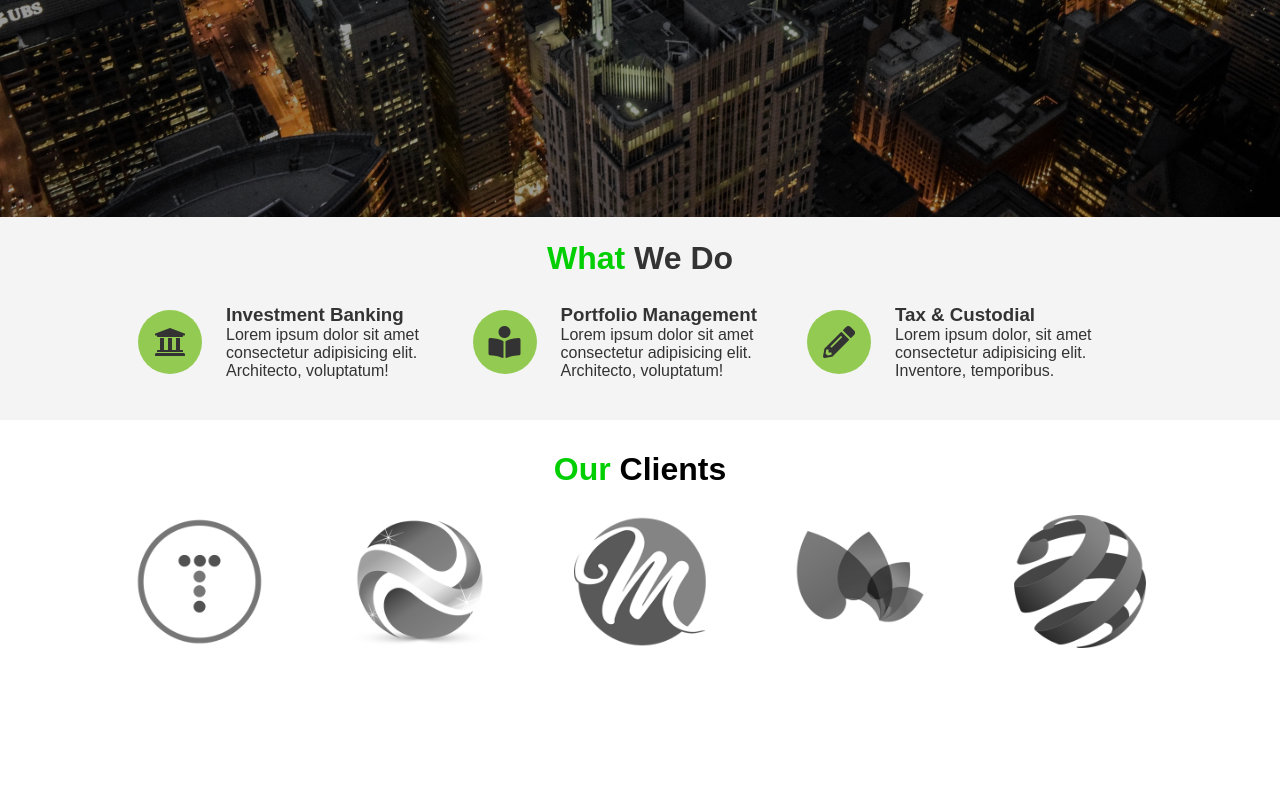
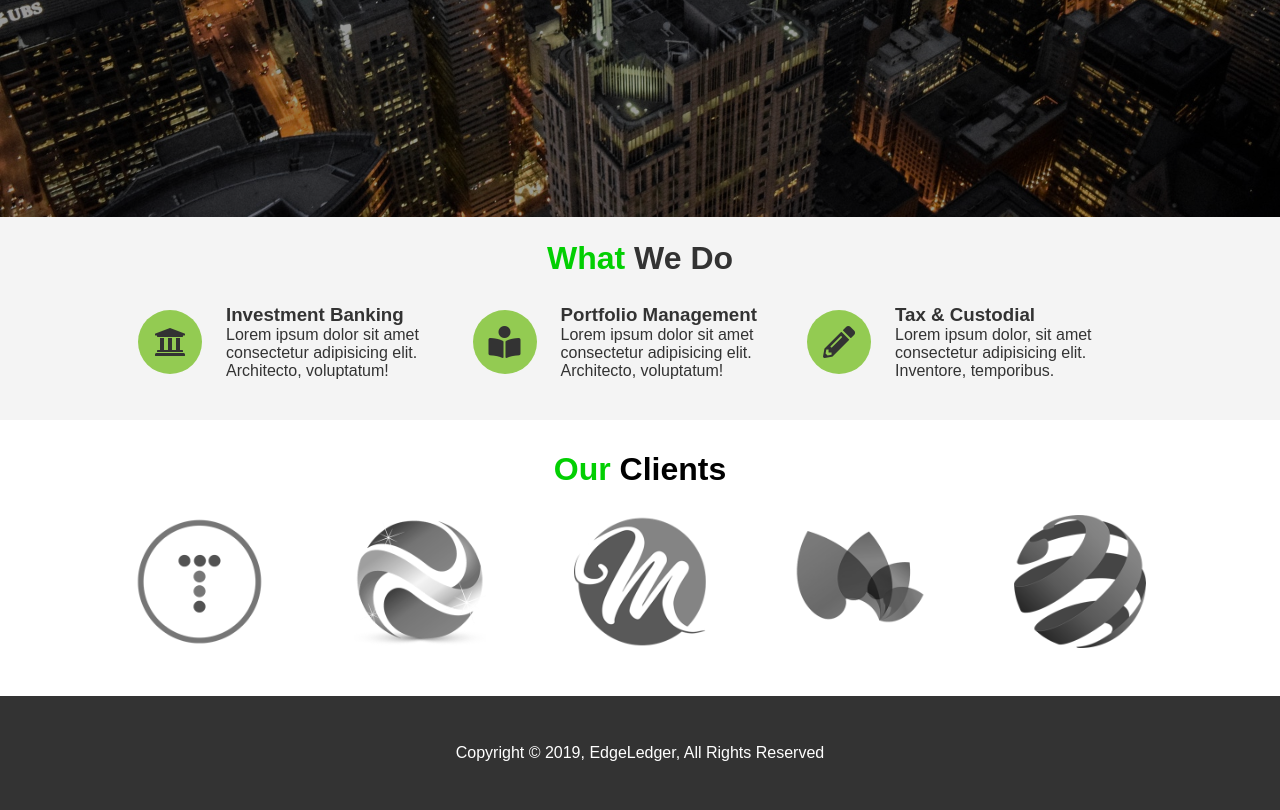
Before and after one commit to muhammadumarfarooq/account-ledger, a plain HTML site: page index.html in a window 1280 px wide. Shown: the part 643-1453 px from the top of the page. Before the commit the page ends 1339 px from the top, so only its background shows below. Drawn offline with Linux system fonts and the light colour scheme; files whose address does not match are found by name.

Commit message:
Completing the Account Ledger website

```diff
--- a/index.html
+++ b/index.html
@@ -1,13 +1,16 @@
 <!DOCTYPE html>
 <html lang="en">
+
 <head>
   <meta charset="UTF-8">
   <meta name="viewport" content="width=device-width, initial-scale=1.0">
   <meta http-equiv="X-UA-Compatible" content="ie=edge">
   <title>Account Ledger</title>
   <link rel="stylesheet" href="style.css">
-  <link rel="stylesheet" href="https://use.fontawesome.com/releases/v5.6.3/css/all.css" integrity="sha384-UHRtZLI+pbxtHCWp1t77Bi1L4ZtiqrqD80Kn4Z8NTSRyMA2Fd33n5dQ8lWUE00s/" crossorigin="anonymous">
+  <link rel="stylesheet" href="https://use.fontawesome.com/releases/v5.6.3/css/all.css"
+    integrity="sha384-UHRtZLI+pbxtHCWp1t77Bi1L4ZtiqrqD80Kn4Z8NTSRyMA2Fd33n5dQ8lWUE00s/" crossorigin="anonymous">
 </head>
+
 <body>
 
   <nav class="main-navbar">
@@ -25,7 +28,8 @@
     <!-- Showcase -->
     <section class="showcase-content">
       <h2 class="showcase-content__heading">The Sky Is The Limit</h2>
-      <p class="showcase-content__info">Lorem ipsum dolor sit amet consectetur adipisicing elit. Quae voluptatibus debitis praesentium inventore, eum deserunt.</p>
+      <p class="showcase-content__info">Lorem ipsum dolor sit amet consectetur adipisicing elit. Quae voluptatibus
+        debitis praesentium inventore, eum deserunt.</p>
       <button class="showcase-btn">Read more</button>
     </section>
   </header>
@@ -42,7 +46,8 @@
 
             <h3>Investment Banking</h3>
             <div class="service">
-                <p class="services__info">Lorem ipsum dolor sit amet consectetur adipisicing elit. Architecto, voluptatum!</p>
+              <p class="services__info">Lorem ipsum dolor sit amet consectetur adipisicing elit. Architecto, voluptatum!
+              </p>
             </div>
           </div>
         </div>
@@ -52,7 +57,8 @@
 
             <h3>Portfolio Management</h3>
             <div class="service">
-                <p class="services__info">Lorem ipsum dolor sit amet consectetur adipisicing elit. Architecto, voluptatum!</p>
+              <p class="services__info">Lorem ipsum dolor sit amet consectetur adipisicing elit. Architecto, voluptatum!
+              </p>
             </div>
           </div>
         </div>
@@ -62,7 +68,8 @@
           <div>
             <h3>Tax & Custodial</h3>
             <div class="service">
-                  <p class="services__info">Lorem ipsum dolor, sit amet consectetur adipisicing elit. Inventore, temporibus.</p>
+              <p class="services__info">Lorem ipsum dolor, sit amet consectetur adipisicing elit. Inventore, temporibus.
+              </p>
             </div>
           </div>
         </div>
@@ -95,5 +102,13 @@
     </div>
   </section>
 
+  <footer id="main-footer">
+      <div class="footer-container">
+        <p>Copyright © 2019, EdgeLedger, All Rights Reserved</p>
+      </div>
+    </footer>
+
+
 </body>
+
 </html>
--- a/style.css
+++ b/style.css
@@ -168,3 +168,17 @@ body{
   margin: auto;
   width: 60%;
 }
+
+#main-footer{
+  padding: 1rem;
+  background: #333;
+  color: #fff;
+  text-align: center;
+}
+
+.footer-container{
+    max-width: 1100px;
+    margin: auto;
+    padding: 2rem 0;
+    overflow: hidden;
+}
```
Lines whose indentation alone changed are shown as unchanged.
